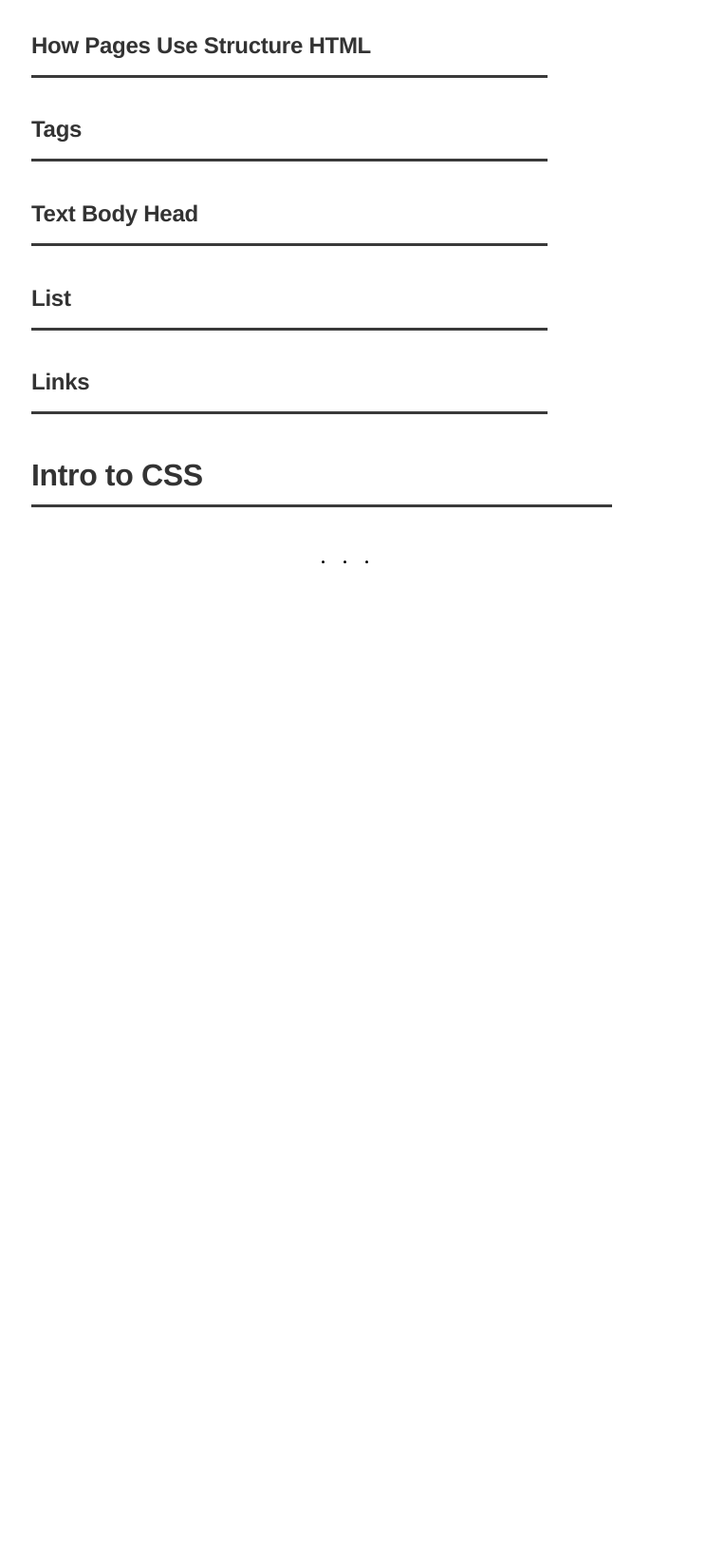
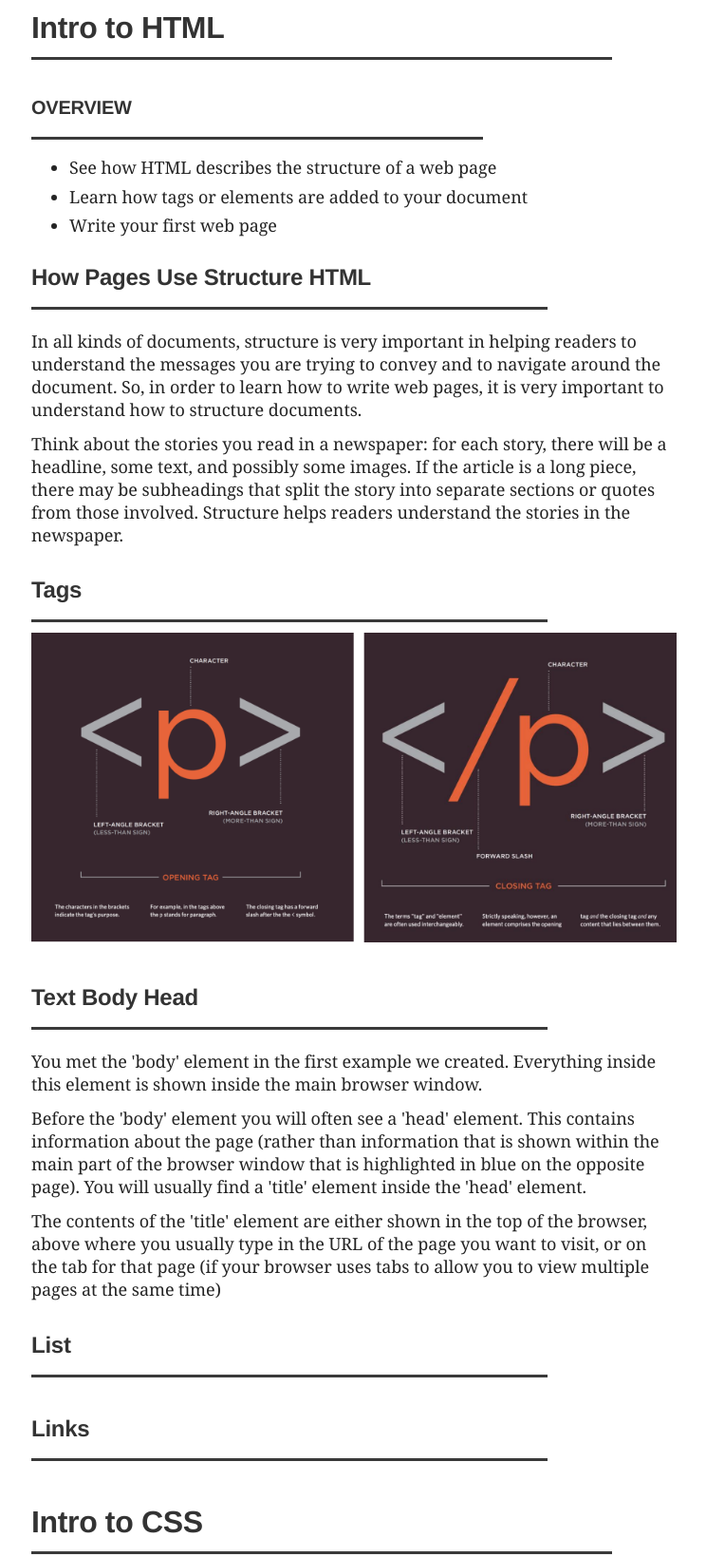
Before and after one commit to SourSushi360/TC2005B.Scribing, a plain HTML site: page index.html in a window 1280 px wide. Shown: the part 796-2435 px from the top of the page at 95% size, without its empty margins (267-1011 px from the left). Before the commit the page ends 1413 px from the top, so only its background shows below. Drawn offline with Linux system fonts and the light colour scheme.

Commit message:
updated class 1

```diff
--- a/index.html
+++ b/index.html
@@ -32,13 +32,65 @@
         <span></span> <span></span> <span></span>
     </div>
     <section id="class1">
+        <div>
             <h2 id="Intro to HTML">Intro to HTML</h2>
+            <h4>OVERVIEW</h4>
+            <ul>
+                <li>See how HTML describes the structure of a web page</li>
+                <li>Learn how tags or elements are added to your document</li>
+                <li>Write your first web page</li>
+            </ul>
+        </div>
+        <div>
             <h3 id="How Pages Use Structure HTML">How Pages Use Structure HTML</h3>
+            <p>
+                In all kinds of documents, structure is very important in helping readers to understand the messages you are
+trying to convey and to navigate around the document. So, in order to learn how to write web pages, it is very
+important to understand how to structure documents.
+            </p>
+            <p>
+                Think about the stories you read in a newspaper: for each story, there will be a headline, some text, and possibly some
+images. If the article is a long piece, there may be subheadings that split the story into separate sections or quotes
+from those involved. Structure helps readers understand the stories in the newspaper.
+            </p>
+        </div>
+        <div>
             <h3 id="Tags">Tags</h3>
+            <img src="img/tags.png" alt="tags.png">
+        </div>
+        <div>
             <h3 id="Text Body Head">Text Body Head</h3>
+            <p>
+                You met the 'body' element in the first example we created.
+                Everything inside this element is shown inside the main
+                browser window.
+            </p>
+            <p>
+                Before the 'body' element you will often see a 'head'
+                element. This contains information about the page (rather than
+                information that is shown within the main part of the browser
+                window that is highlighted in blue on the opposite page).
+                You will usually find a 'title' element inside the 'head'
+                element.
+            </p>
+            <p>
+                The contents of the 'title' element are either shown in the
+                top of the browser, above where you usually type in the URL
+                of the page you want to visit, or on the tab for that page (if
+                your browser uses tabs to allow you to view multiple pages at
+                the same time)
+            </p>
+
+        </div>
+        <div>
             <h3 id="List">List</h3>
+        </div>
+        <div>
             <h3 id="Links">Links</h3>
+        </div>
+        <div>
             <h2 id="Intro to CSS">Intro to CSS</h2>
+        </div>
     </section>
     <div class="divisor">
         <span></span> <span></span> <span></span>
--- a/styles/index.css
+++ b/styles/index.css
@@ -52,15 +52,45 @@ h1 {
     border-bottom: solid;
     border-color: #333333f6;
     width: 80%;
+} h4 {
+    margin-top: 1.19em;
+    padding-bottom: 5px;
+    margin-bottom: 1px;
+
+    font-size: 20px;
+    letter-spacing: -0.011em;
+    line-height: 52px;
+    font-weight: 700;
+    font-family: sohne, "Helvetica Neue", Helvetica, Arial, sans-serif;
+    font-style: normal;
+    color: #333333;
+
+    border-bottom: solid;
+    border-color: #333333f6;
+    width: 70%;
 } p {
     letter-spacing: -0.003em;
-    line-height: 32px;
+    line-height: 24px;
     font-family: source-serif-pro, Georgia, Cambria, "Times New Roman", Times, serif;
     color: #242424;
     font-weight: 400;
-    margin-top: 2.14em;
-    font-size: 20px;
+    margin-top: 1.14em;
+    font-size: 18px;
     margin-bottom: -0.46em;
+} li {
+    letter-spacing: -0.003em;
+    line-height: 18px;
+    font-family: source-serif-pro, Georgia, Cambria, "Times New Roman", Times, serif;
+    color: #242424;
+    font-weight: 400;
+    margin-top: 1.14em;
+    font-size: 18px;
+    margin-bottom: -0.46em;
+}
+
+img {
+    max-width: 680px;
+    margin-top: 10px;
 }
 
 /* introduction */
```
Also changed, not shown: img/tags.png (added). Lines whose indentation alone changed are shown as unchanged.
